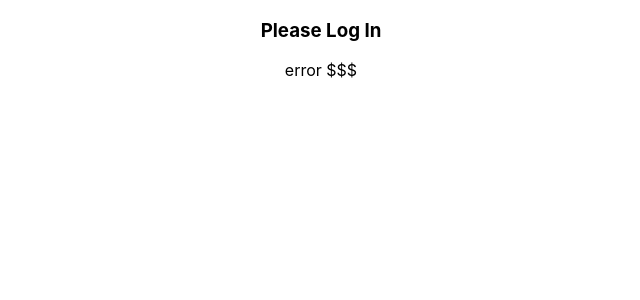
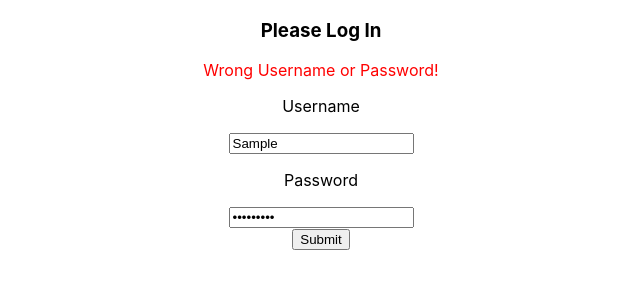
Before and after one commit to queenmcsteve/elective-allocation, a React (Create React App) app in the folder client/: page /Admin in a window 1280 px wide. Both pictures are taken after typing "Sample", "Sample123" into the empty fields and a click on the button "Submit". Shown: the top 300 px of the page, without its empty margins (319-959 px from the left). Built offline with nearby package versions, Linux system fonts and the light colour scheme; no server answers.

Commit message:
fix admin login redirects

```diff
--- a/client/src/App.css
+++ b/client/src/App.css
@@ -60,3 +60,7 @@
   flex-direction: column;
   align-items: center;
 }
+
+#login-error {
+  color: red;
+}
--- a/client/src/App.js
+++ b/client/src/App.js
@@ -9,9 +9,7 @@ import StudentRank from "./pages/StudentRank.js";
 import Admin from "./pages/Admin.js";
 import { BrowserRouter, Routes, Route } from "react-router-dom";
 import { setContext } from "@apollo/client/link/context";
-import LoggedIn from "./pages/LoggedIn";
-import LoginFail from "./pages/LoginFail";
-import AdminDashboardStyle from "./pages/AdminDashboardStyle";
+import AdminDashboard from "./pages/AdminDashboard";
 
 const httpLink = createHttpLink({
   uri: process.env.GRAPHQL_URL || "http://localhost:4000/graphql",
@@ -44,12 +42,7 @@ const App = () => {
           <Routes>
             <Route path="/StudentRank" element={<StudentRank />} />
             <Route path="/Admin" element={<Admin />} />
-            <Route path="/LoggedIn" element={<LoggedIn />} />
-            <Route path="/LoginFail" element={<LoginFail />} />
-            <Route
-              path="/AdminDashboardStyle"
-              element={<AdminDashboardStyle />}
-            />
+            <Route path="/AdminDashboardStyle" element={<AdminDashboard />} />
           </Routes>
         </BrowserRouter>
       </div>
--- a/client/src/components/AdminDash.js
+++ /dev/null
@@ -1,12 +0,0 @@
-import AuthService from "../utils/auth";
-
-const AdminDash = () => {
-  return (
-    <div>
-      welcome administrator!
-      <button onClick={AuthService.logout}>logout</button>
-    </div>
-  );
-};
-
-export default AdminDash;
--- a/client/src/components/AdminNav.js
+++ b/client/src/components/AdminNav.js
@@ -4,6 +4,7 @@ import Box from "@mui/material/Box";
 import Toolbar from "@mui/material/Toolbar";
 import Typography from "@mui/material/Typography";
 import Button from "@mui/material/Button";
+import AuthService from "../utils/auth";
 
 const AdminNav = ({ setCurrentTab }) => {
   return (
@@ -19,6 +20,7 @@ const AdminNav = ({ setCurrentTab }) => {
           <Button color="inherit" onClick={() => setCurrentTab("Courses")}>
             Courses
           </Button>
+          <button onClick={AuthService.logout}>logout</button>
         </Toolbar>
       </AppBar>
     </Box>
--- a/client/src/components/Login.js
+++ b/client/src/components/Login.js
@@ -45,7 +45,28 @@ export default function Login() {
   }
 
   if (error) {
-    return <div>error $$$</div>;
+    return (
+      <div className="login-wrapper">
+        <div id="login-error">Wrong Username or Password!</div>
+        <form onSubmit={handleSubmit(submitForm)}>
+          <label>
+            <p>Username</p>
+            <input type="text" {...register("username", { required: true })} />
+            {errors?.username && <div>This field is required</div>}
+          </label>
+          <label>
+            <p>Password</p>
+            <input
+              type="password"
+              {...register("password", { required: true })}
+            />
+          </label>
+          <div>
+            <button type="submit">Submit</button>
+          </div>
+        </form>
+      </div>
+    );
   }
 
   return (
--- a/client/src/pages/Admin.js
+++ b/client/src/pages/Admin.js
@@ -1,7 +1,7 @@
 import React, { useState } from "react";
 
 import Login from "../components/Login";
-import AdminDash from "../components/AdminDash";
+import AdminDashboard from "./AdminDashboard";
 import AuthService from "../utils/auth";
 
 const Admin = () => {
@@ -17,8 +17,7 @@ const Admin = () => {
   } else {
     return (
       <div>
-        <h2>Admin</h2>
-        <AdminDash />
+        <AdminDashboard />
       </div>
     );
   }
--- a/client/src/pages/LoggedIn.js
+++ /dev/null
@@ -1,9 +0,0 @@
-const LoggedIn = () => {
-  return (
-    <div>
-      <h2>logged in successfully!</h2>
-    </div>
-  );
-};
-
-export default LoggedIn;
--- a/client/src/pages/LoginFail.js
+++ /dev/null
@@ -1,9 +0,0 @@
-const LoginFail = () => {
-  return (
-    <div>
-      <h2>login fail!</h2>
-    </div>
-  );
-};
-
-export default LoginFail;
```
Also changed, not shown: client/src/pages/AdminDashboard.js (renamed from client/src/pages/AdminDashboardStyle.js).
